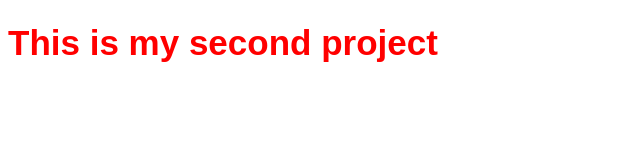
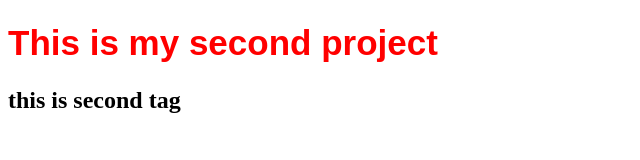
Before and after one commit to efficacy-22/secondProject, a plain HTML site: page index.html in a window 1280 px wide. Shown: the whole page, without its empty margins (0-640 px from the left). Drawn offline with Linux system fonts and the light colour scheme.

Commit message:
i put h2

```diff
--- a/index.html
+++ b/index.html
@@ -8,5 +8,6 @@
   </head>
   <body>
     <h1>This is my second project</h1>
+    <h2>this is second tag</h2>
   </body>
 </html>
```
